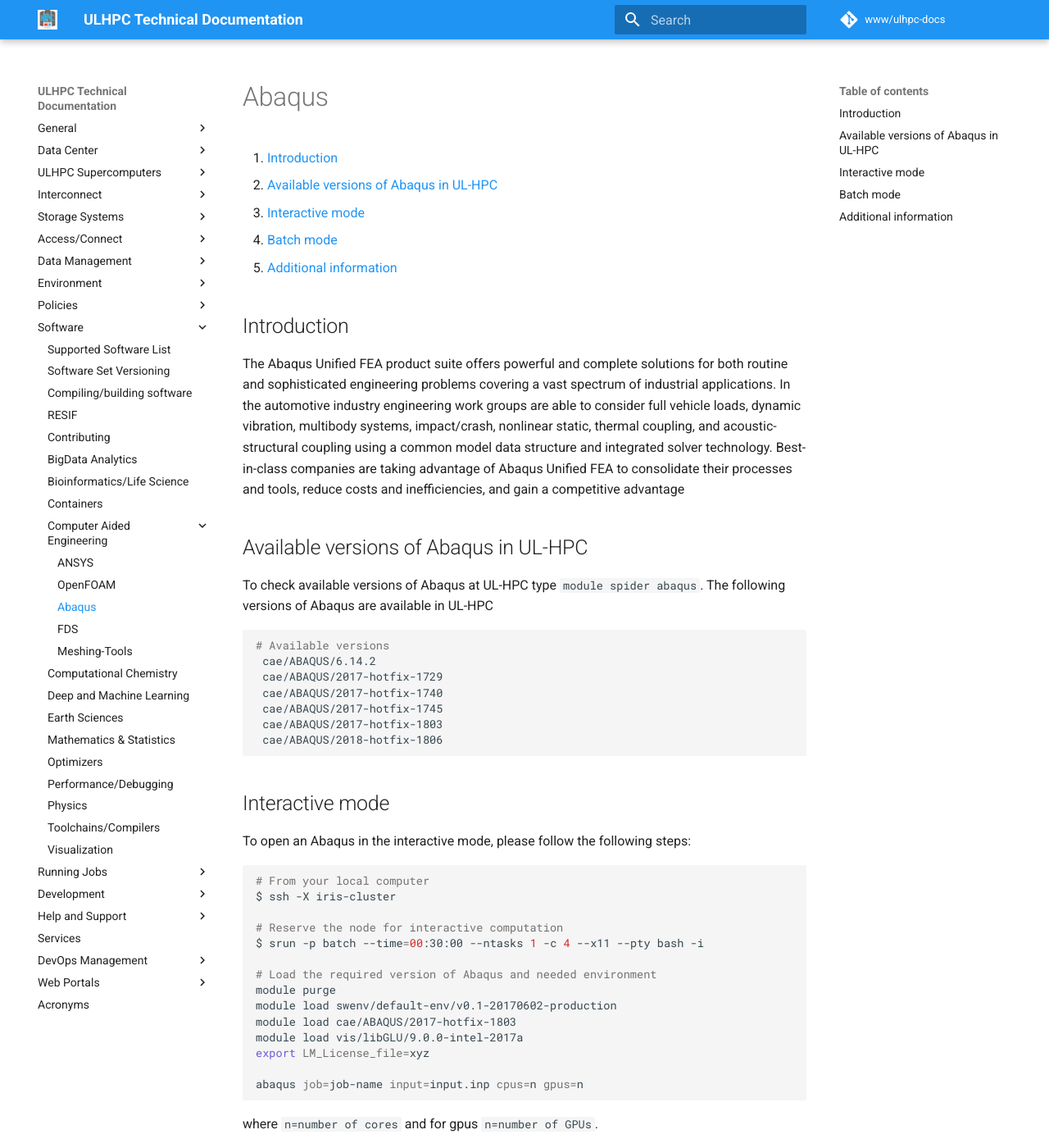
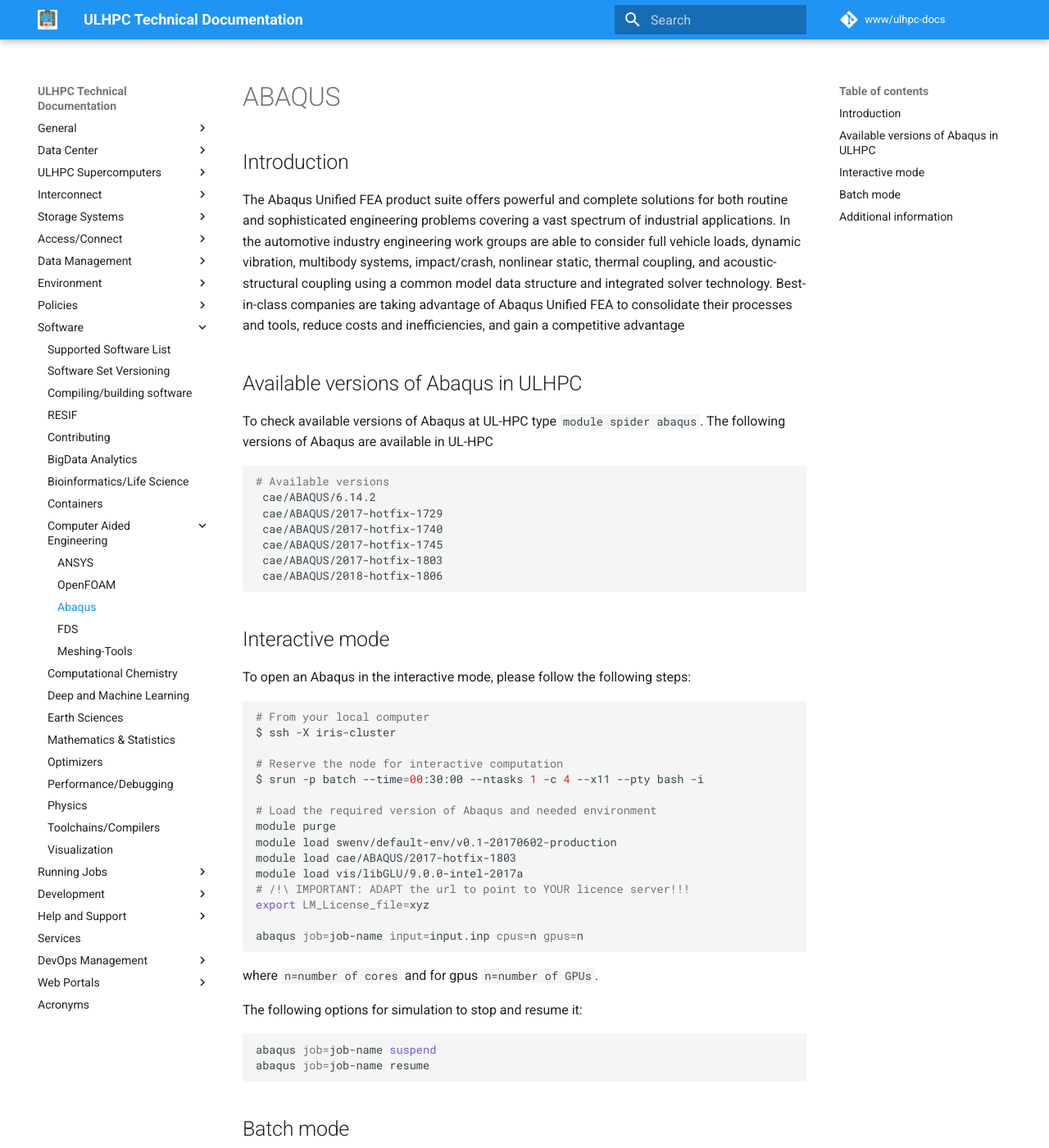
Before and after one commit to ULHPC/ulhpc-docs, an MkDocs documentation site: the page built from docs/software/cae/abaqus.md, in a window 1280 px wide and 1400 px high. Shown: the whole window at 82% size. Built offline with MkDocs 1.6.1 and Material for MkDocs 9.7.7, drawn with Linux system fonts in a browser that asks for light colours.

Commit message:
Update abaqus.md

````diff
--- a/docs/software/cae/abaqus.md
+++ b/docs/software/cae/abaqus.md
@@ -1,8 +1,4 @@
-1. [Introduction](#introduction)
-2. [Available versions of Abaqus in UL-HPC](#available-versions-of-openfoam-in-ul-hpc)
-3. [Interactive mode](#interactive mode)
-4. [Batch mode](#batch mode)
-5. [Additional information](#additional information)
+# ABAQUS
 
 ## Introduction
 The Abaqus Unified FEA product suite offers powerful and complete solutions
@@ -15,10 +11,10 @@ solver technology. Best-in-class companies are taking advantage of
 Abaqus Unified FEA to consolidate their processes and tools,
 reduce costs and inefficiencies, and gain a competitive advantage
 
-## Available versions of Abaqus in UL-HPC
+## Available versions of Abaqus in ULHPC
 To check available versions of Abaqus at UL-HPC type `module spider abaqus`.
 The following versions of Abaqus are available in UL-HPC
-```shell
+```bash
 # Available versions
  cae/ABAQUS/6.14.2
  cae/ABAQUS/2017-hotfix-1729
@@ -31,7 +27,7 @@ The following versions of Abaqus are available in UL-HPC
 ## Interactive mode
 To open an Abaqus in the interactive mode, please follow the following steps:
 
-```shell
+```bash
 # From your local computer
 $ ssh -X iris-cluster
 
@@ -43,6 +39,7 @@ module purge
 module load swenv/default-env/v0.1-20170602-production
 module load cae/ABAQUS/2017-hotfix-1803
 module load vis/libGLU/9.0.0-intel-2017a
+# /!\ IMPORTANT: ADAPT the url to point to YOUR licence server!!!
 export LM_License_file=xyz
 
 abaqus job=job-name input=input.inp cpus=n gpus=n
@@ -50,13 +47,13 @@ abaqus job=job-name input=input.inp cpus=n gpus=n
 where `n=number of cores` and for gpus `n=number of GPUs`.
 
 The following options for simulation to stop and resume it:
-```shell
+```bash
 abaqus job=job-name suspend
 abaqus job=job-name resume
 ```
 
 ## Batch mode
-```shell
+```bash
 #!/bin/bash -l
 #SBATCH -J Abaqus
 #SBATCH -N 1
````
